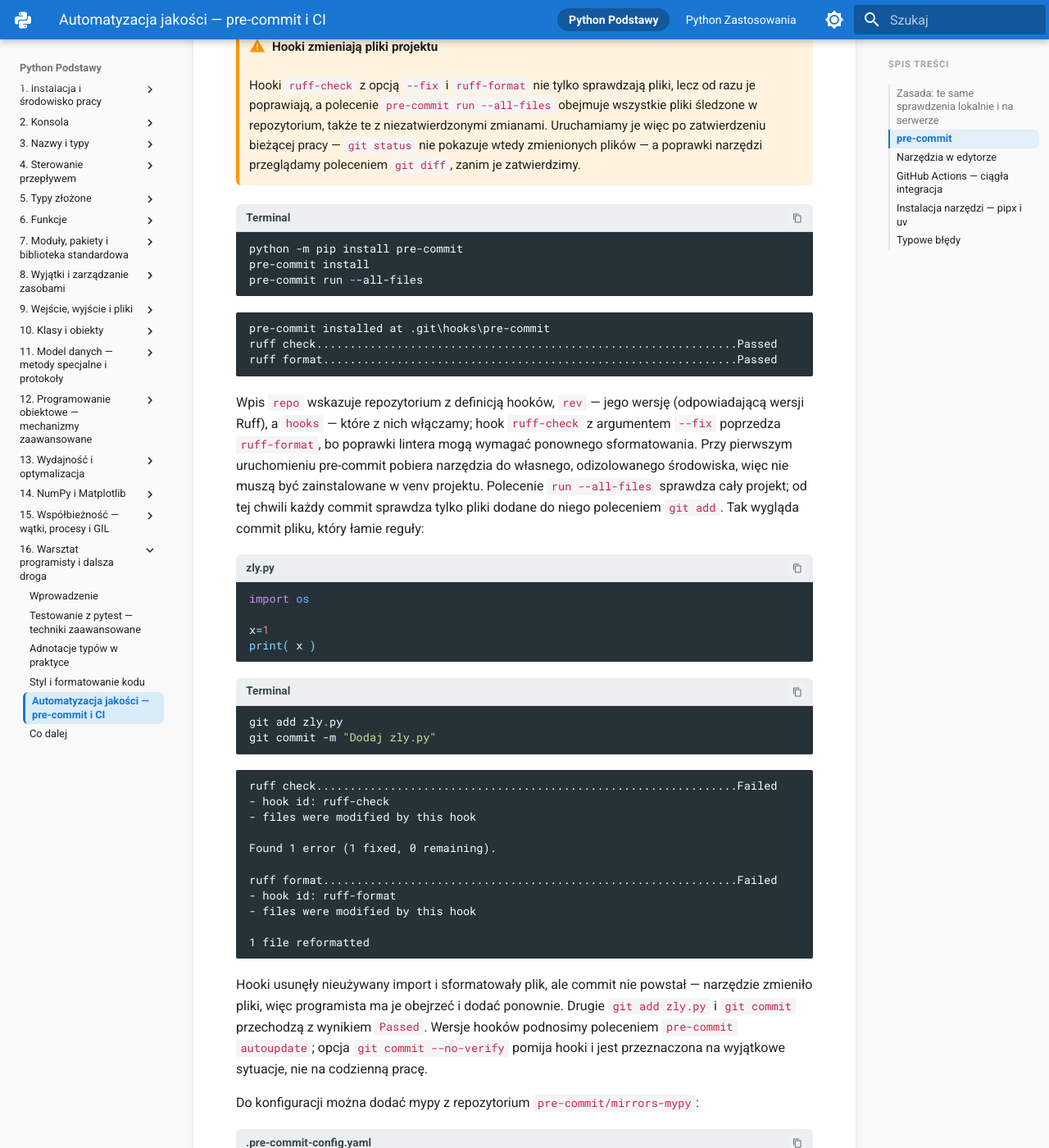
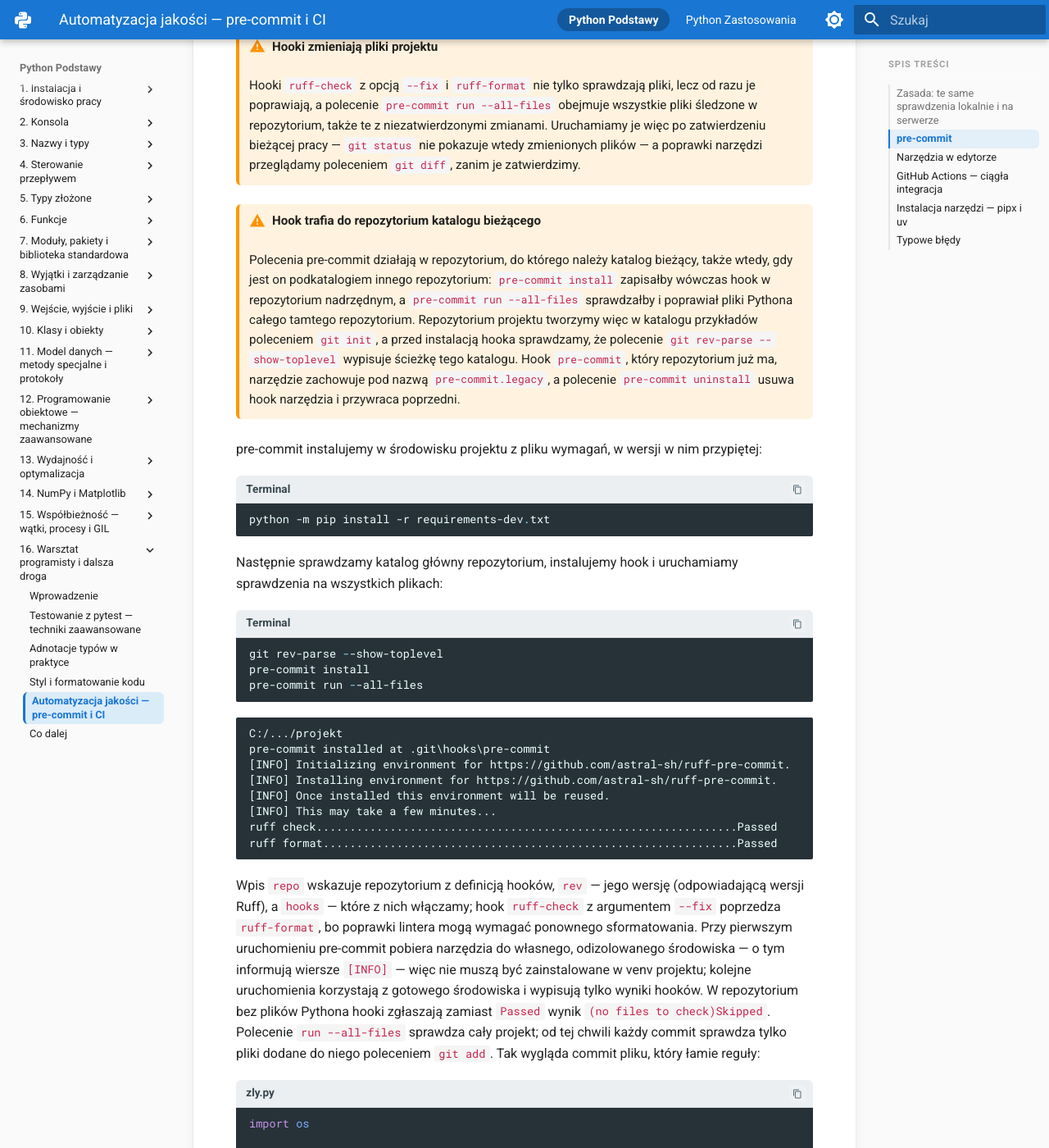
Before and after one commit to witoldprzygoda/python-notatki, an MkDocs documentation site: the page built from docs/16-warsztat/automatyzacja-jakosci.md, in a window 1280 px wide and 1400 px high, scrolled down 1189 px. Shown: the whole window at 82% size. Built offline with MkDocs 1.6.1 and Material for MkDocs 9.7.7, drawn with Linux system fonts in a browser that asks for light colours; some of the changed text lies outside the part shown.

Commit message:
Install pre-commit from the requirements file and guard the hook target
The hook goes to the repository of the current directory, so the book
creates the repository in the examples directory and checks
git rev-parse --show-toplevel first; an existing hook is kept as
pre-commit.legacy until pre-commit uninstall. The first run prints four
[INFO] lines, autoupdate changes rev and requirements-dev.txt follows
it, and strict mode needs return types of fixtures as well.

Co-Authored-By: Claude Opus 5.5 <noreply@anthropic.com>

````diff
--- a/docs/16-warsztat/automatyzacja-jakosci.md
+++ b/docs/16-warsztat/automatyzacja-jakosci.md
@@ -38,19 +38,44 @@ repos:
     wtedy zmienionych plików — a poprawki narzędzi przeglądamy poleceniem `git diff`,
     zanim je zatwierdzimy.
 
+!!! warning "Hook trafia do repozytorium katalogu bieżącego"
+    Polecenia pre-commit działają w repozytorium, do którego należy katalog
+    bieżący, także wtedy, gdy jest on podkatalogiem innego repozytorium:
+    `pre-commit install` zapisałby wówczas hook w repozytorium nadrzędnym,
+    a `pre-commit run --all-files` sprawdzałby i poprawiał pliki Pythona całego
+    tamtego repozytorium. Repozytorium projektu tworzymy więc w katalogu
+    przykładów poleceniem `git init`, a przed instalacją hooka sprawdzamy,
+    że polecenie `git rev-parse --show-toplevel` wypisuje ścieżkę tego katalogu.
+    Hook `pre-commit`, który repozytorium już ma, narzędzie zachowuje pod nazwą
+    `pre-commit.legacy`, a polecenie `pre-commit uninstall` usuwa hook narzędzia
+    i przywraca poprzedni.
+
+pre-commit instalujemy w środowisku projektu z pliku wymagań, w wersji w nim przypiętej:
+
 ```powershell title="Terminal"
-python -m pip install pre-commit
+python -m pip install -r requirements-dev.txt
+```
+
+Następnie sprawdzamy katalog główny repozytorium, instalujemy hook i uruchamiamy sprawdzenia na wszystkich plikach:
+
+```powershell title="Terminal"
+git rev-parse --show-toplevel
 pre-commit install
 pre-commit run --all-files
 ```
 
 ```{ .text .no-copy }
+C:/.../projekt
 pre-commit installed at .git\hooks\pre-commit
+[INFO] Initializing environment for https://github.com/astral-sh/ruff-pre-commit.
+[INFO] Installing environment for https://github.com/astral-sh/ruff-pre-commit.
+[INFO] Once installed this environment will be reused.
+[INFO] This may take a few minutes...
 ruff check...............................................................Passed
 ruff format..............................................................Passed
 ```
 
-Wpis `repo` wskazuje repozytorium z definicją hooków, `rev` — jego wersję (odpowiadającą wersji Ruff), a `hooks` — które z nich włączamy; hook `ruff-check` z argumentem `--fix` poprzedza `ruff-format`, bo poprawki lintera mogą wymagać ponownego sformatowania. Przy pierwszym uruchomieniu pre-commit pobiera narzędzia do własnego, odizolowanego środowiska, więc nie muszą być zainstalowane w venv projektu. Polecenie `run --all-files` sprawdza cały projekt; od tej chwili każdy commit sprawdza tylko pliki dodane do niego poleceniem `git add`. Tak wygląda commit pliku, który łamie reguły:
+Wpis `repo` wskazuje repozytorium z definicją hooków, `rev` — jego wersję (odpowiadającą wersji Ruff), a `hooks` — które z nich włączamy; hook `ruff-check` z argumentem `--fix` poprzedza `ruff-format`, bo poprawki lintera mogą wymagać ponownego sformatowania. Przy pierwszym uruchomieniu pre-commit pobiera narzędzia do własnego, odizolowanego środowiska — o tym informują wiersze `[INFO]` — więc nie muszą być zainstalowane w venv projektu; kolejne uruchomienia korzystają z gotowego środowiska i wypisują tylko wyniki hooków. W repozytorium bez plików Pythona hooki zgłaszają zamiast `Passed` wynik `(no files to check)Skipped`. Polecenie `run --all-files` sprawdza cały projekt; od tej chwili każdy commit sprawdza tylko pliki dodane do niego poleceniem `git add`. Tak wygląda commit pliku, który łamie reguły:
 
 ```python title="zly.py"
 import os
@@ -78,7 +103,7 @@ ruff format..............................................................Failed
 1 file reformatted
 ```
 
-Hooki usunęły nieużywany import i sformatowały plik, ale commit nie powstał — narzędzie zmieniło pliki, więc programista ma je obejrzeć i dodać ponownie. Drugie `git add zly.py` i `git commit` przechodzą z wynikiem `Passed`. Wersje hooków podnosimy poleceniem `pre-commit autoupdate`; opcja `git commit --no-verify` pomija hooki i jest przeznaczona na wyjątkowe sytuacje, nie na codzienną pracę.
+Hooki usunęły nieużywany import i sformatowały plik, ale commit nie powstał — narzędzie zmieniło pliki, więc programista ma je obejrzeć i dodać ponownie. Drugie `git add zly.py` i `git commit` przechodzą z wynikiem `Passed`. Wersje hooków podnosimy poleceniem `pre-commit autoupdate`, które zmienia wpisy `rev` w pliku `.pre-commit-config.yaml` na najnowsze wydania (zmianę oglądamy poleceniem `git diff`); wersje tych samych narzędzi w `requirements-dev.txt` uzgadniamy wtedy z nowymi wpisami `rev`, aby hook, środowisko projektu i serwer CI nadal używały jednej wersji. Opcja `git commit --no-verify` pomija hooki i jest przeznaczona na wyjątkowe sytuacje, nie na codzienną pracę.
 
 Do konfiguracji można dodać mypy z repozytorium `pre-commit/mirrors-mypy`:
 
````
Also changed, not shown: other parts of docs/16-warsztat/automatyzacja-jakosci.md (+1 -1 lines).
